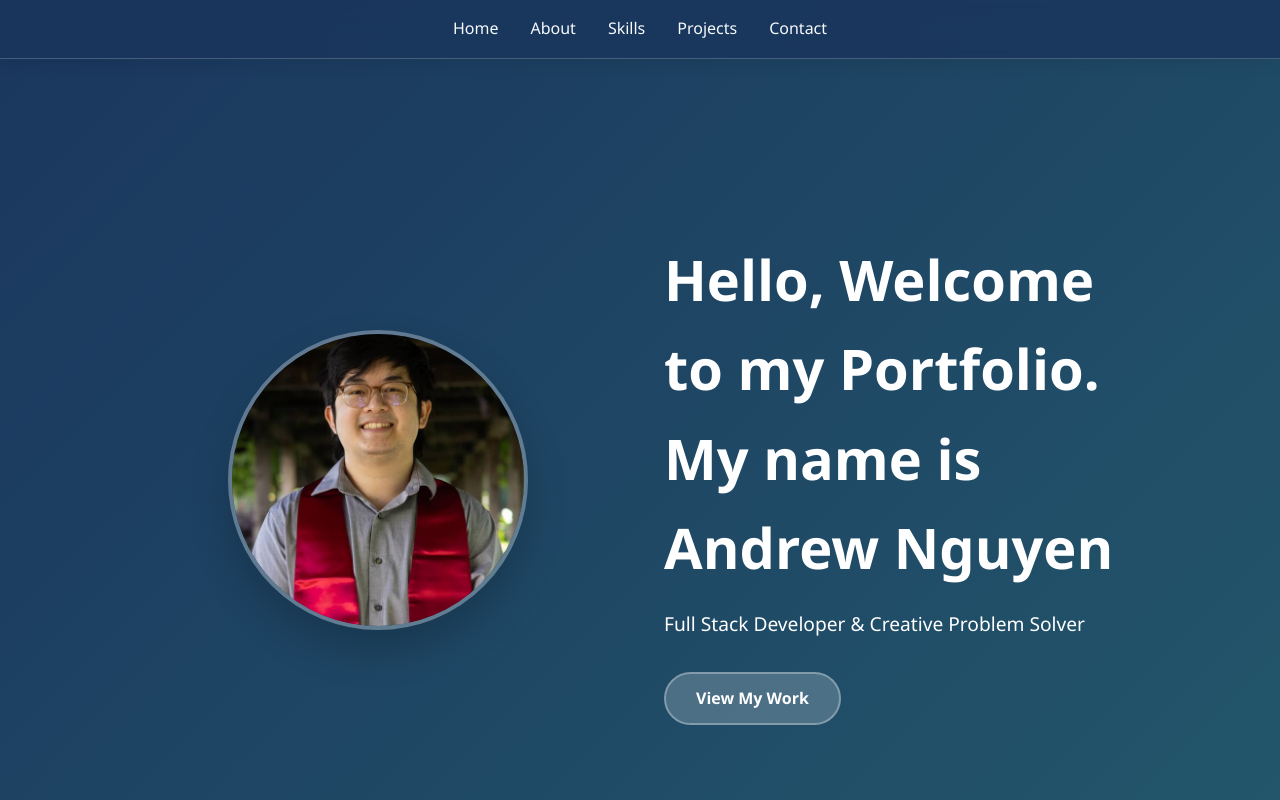
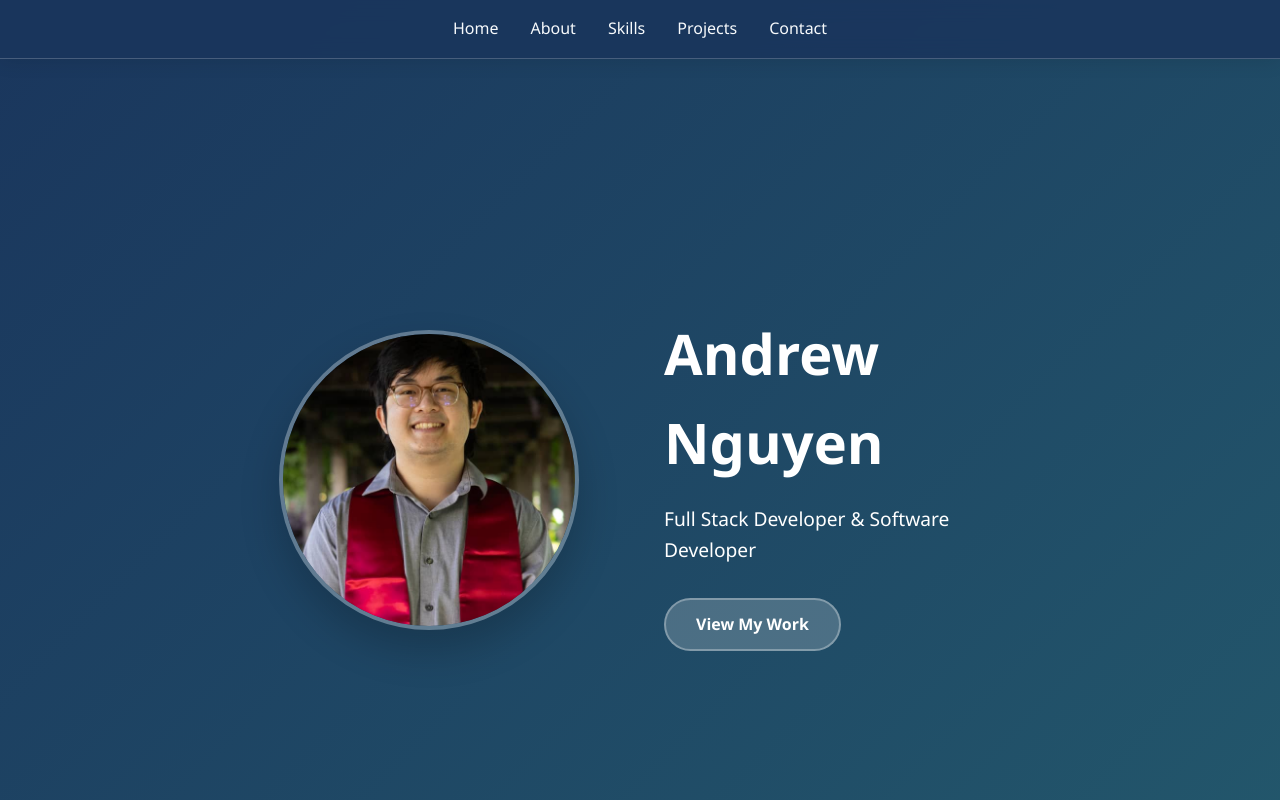
Before and after one commit to KoruWERD/koruwerd.github.io, a plain HTML site: page index.html in a window 1280 px wide. Shown: the top 800 px of the page. Drawn offline with Linux system fonts and the light colour scheme.

Commit message:
Update index.html

```diff
--- a/index.html
+++ b/index.html
@@ -406,8 +406,8 @@
             <img src="IMG_1210.jpg" alt="Andrew's Profile Picture" class="profile-photo">
         </div>
         <div class="hero-text">
-            <h1>Hello, Welcome to my Portfolio. My name is Andrew Nguyen</h1>
-            <p>Full Stack Developer & Creative Problem Solver</p>
+            <h1>Andrew Nguyen</h1>
+            <p>Full Stack Developer & Software Developer</p>
             <a href="#projects" class="cta-button">View My Work</a>
         </div>
     </div>
```
